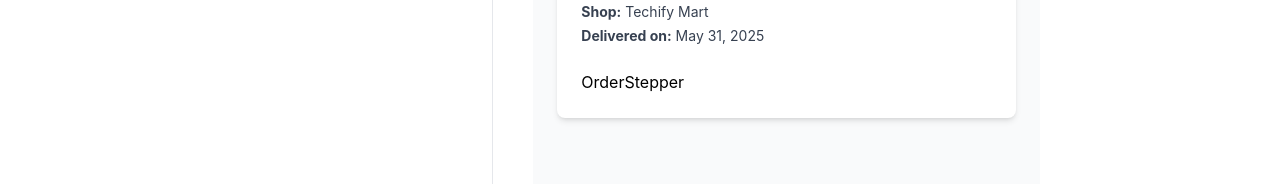
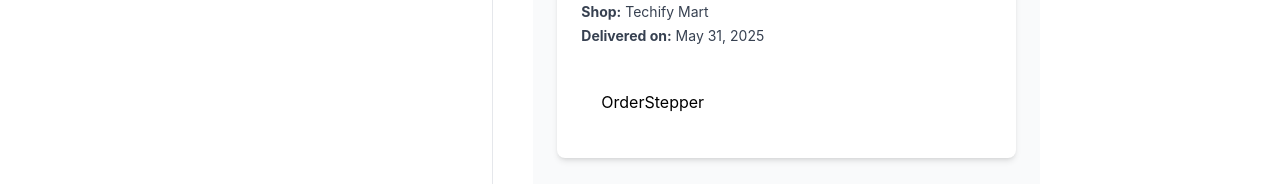
Before and after one commit to shubhcoding01/ecomproject, a React (Create React App) app: page /account/logout in a window 1280 px wide. Shown: the part 578-762 px from the top of the page. Built offline with nearby package versions, Linux system fonts and the light colour scheme.

Commit message:
Add border styling to OrderStepper section in OrderDetails for improved layout

```diff
--- a/src/customer/pages/Account/OrderDetails.tsx
+++ b/src/customer/pages/Account/OrderDetails.tsx
@@ -66,7 +66,7 @@ const OrderDetails: React.FC = () => {
           </p>
         </div>
 
-        <section>
+        <section className='border- p-5'>
           <OrderStepper />
         </section>
       </div>
```
